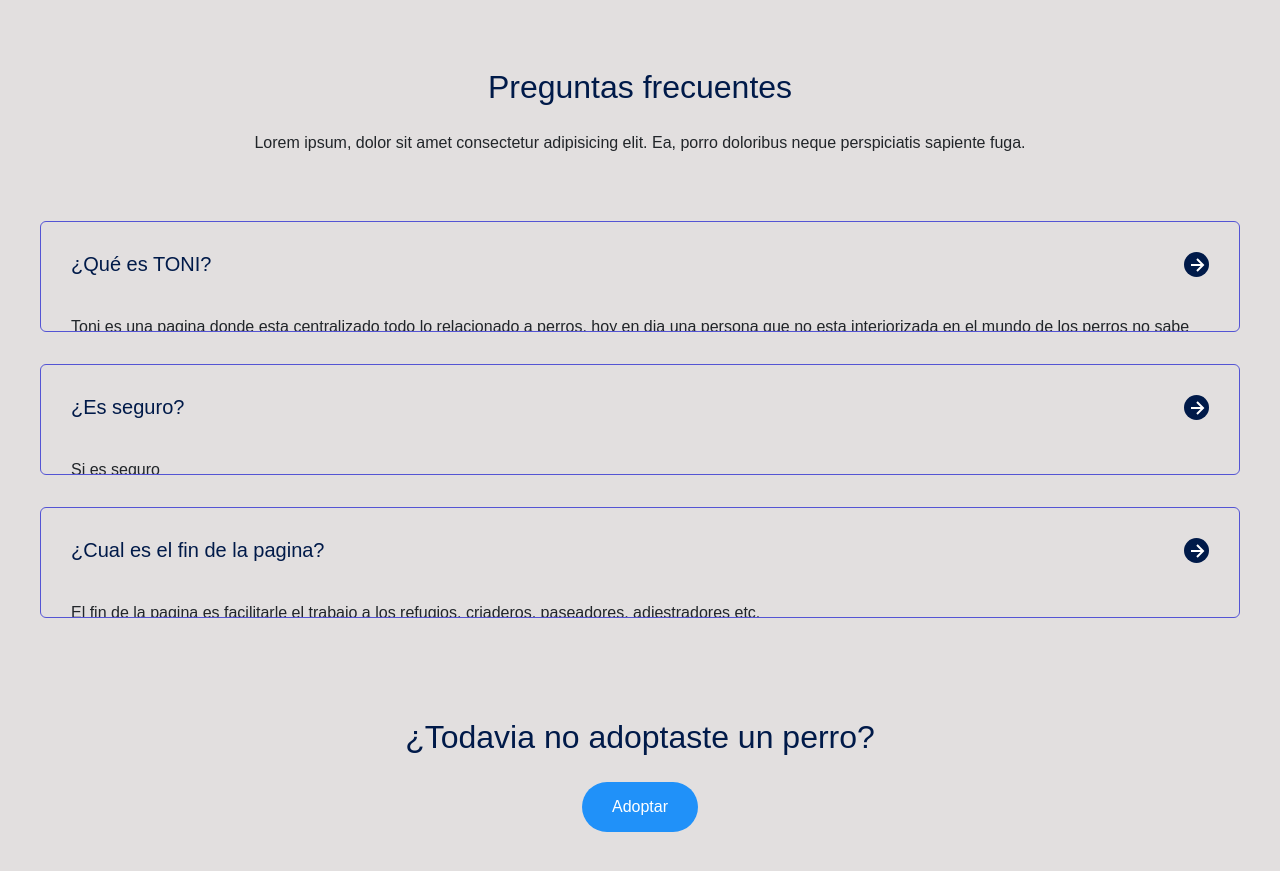
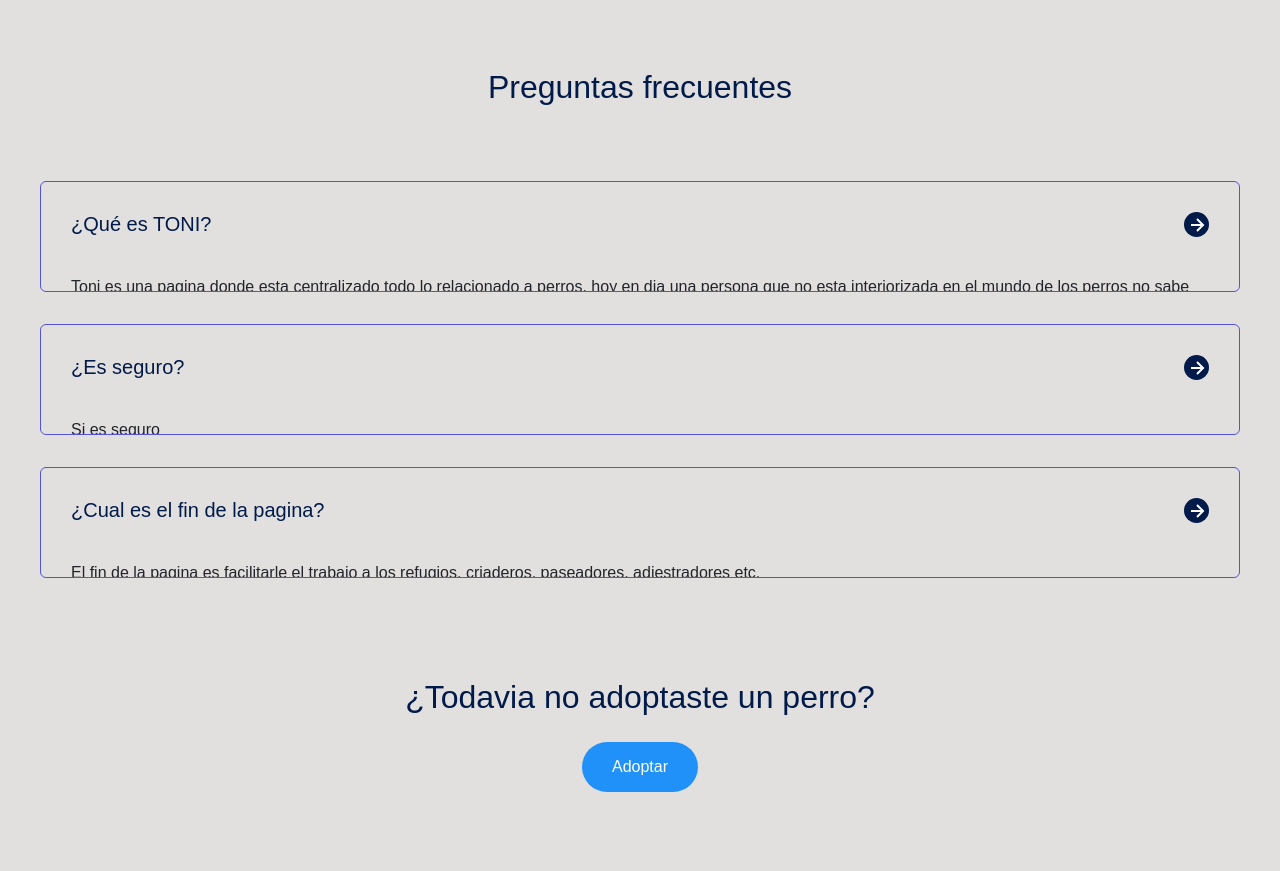
Before and after one commit to BautistaMazzei02/Toni, a website: page index.html in a window 1280 px wide. Shown: the part 3620-4491 px from the top of the page. Drawn offline with nearby package versions, Linux system fonts and the light colour scheme.

Commit message:
pre entrega 3 recuperando1.1

```diff
--- a/index.html
+++ b/index.html
@@ -177,8 +177,6 @@
         </section>
         <section class="questions container">
             <h2 class="subtitle">Preguntas frecuentes</h2>
-            <p class="questions__paragraph">Lorem ipsum, dolor sit amet consectetur adipisicing elit. Ea, porro
-                doloribus neque perspiciatis sapiente fuga.</p>
             <section class="questions__container">
                 <article class="questions__padding">
                     <div class="questions__answer">
```
